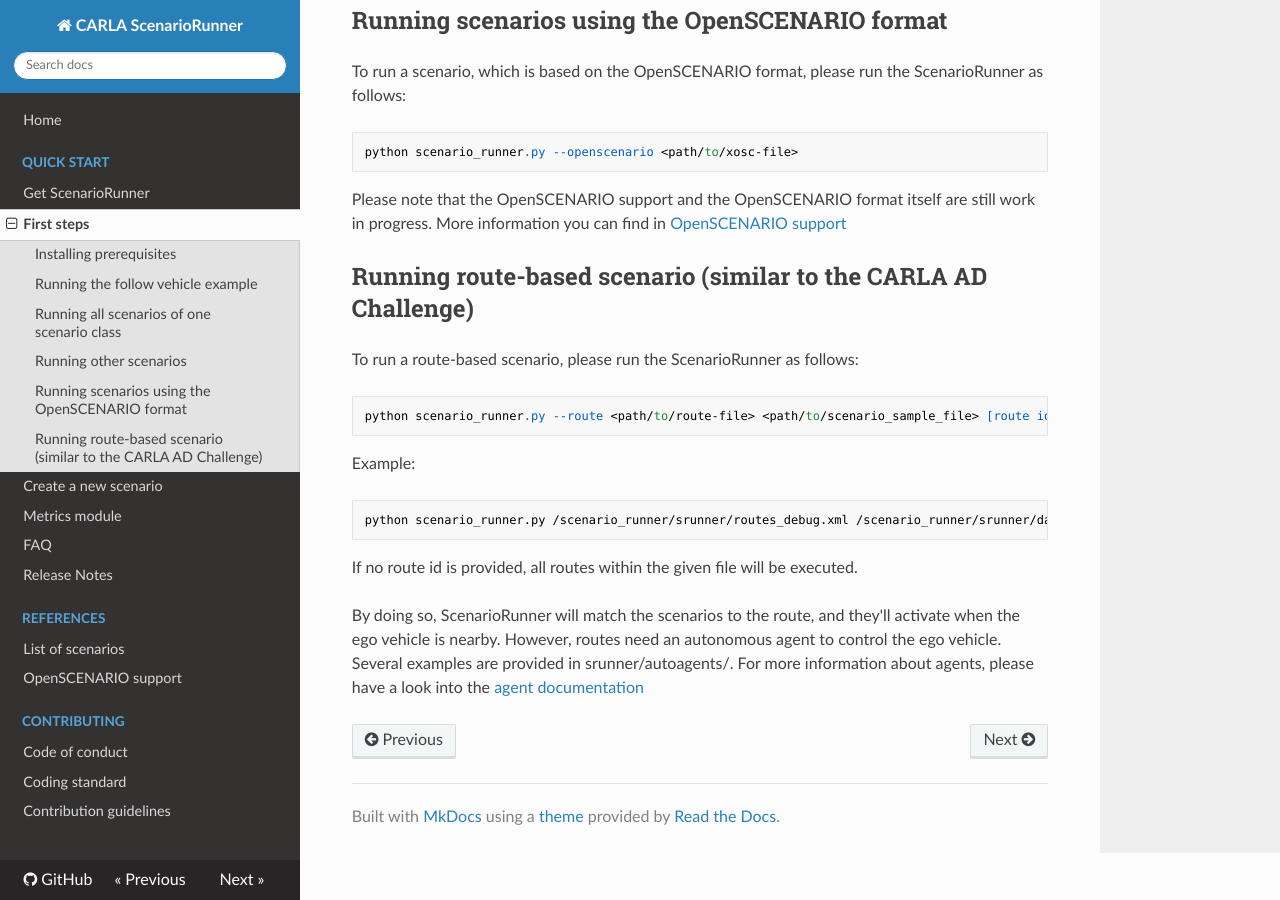
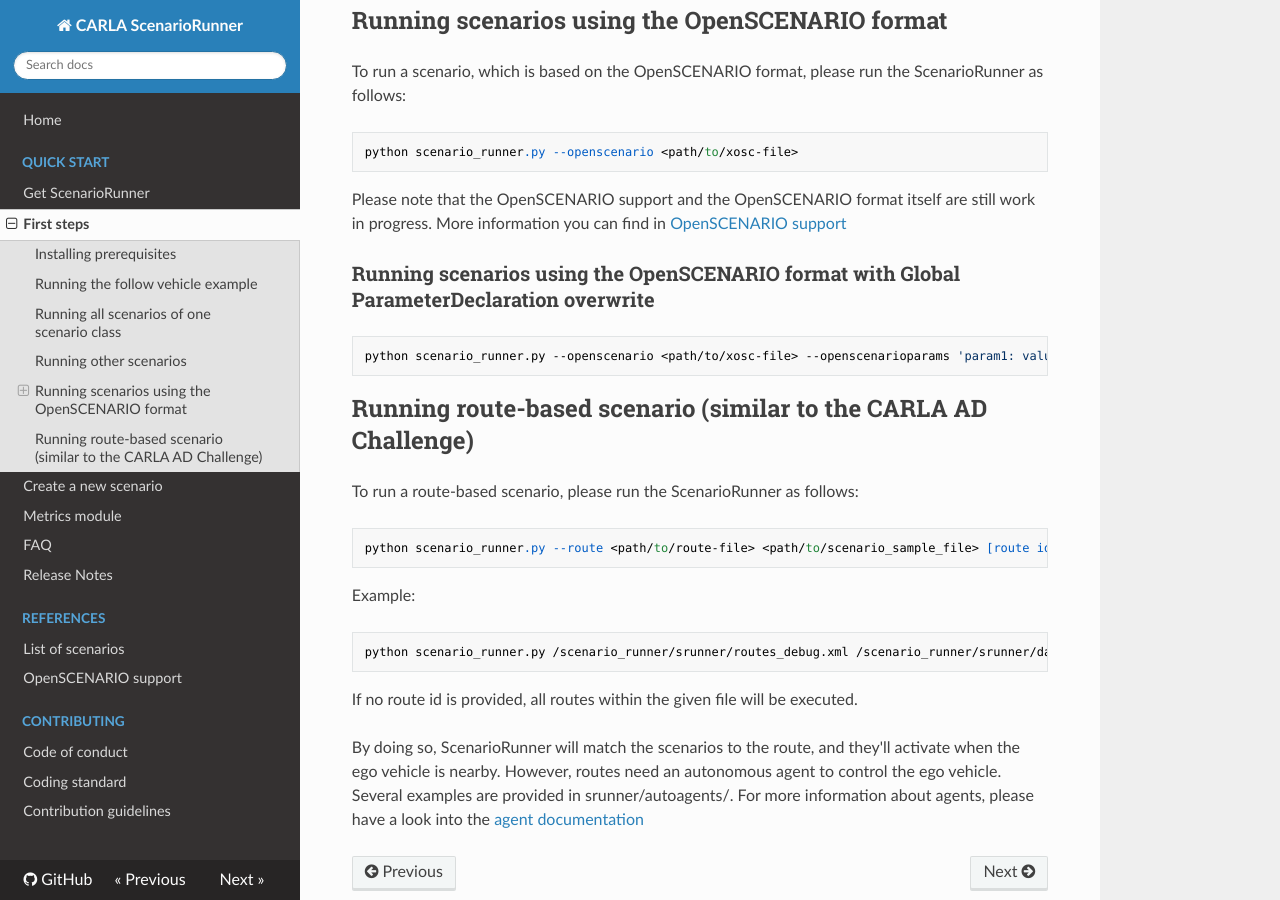
Before and after one commit to carla-simulator/scenario_runner, an MkDocs documentation site: the page built from Docs/getting_started.md, in a window 1280 px wide and 900 px high, scrolled down 2041 px. Built offline with MkDocs 1.6.1, drawn with Linux system fonts in a browser that asks for light colours; nearby versions of some CDN libraries.

Commit message:
Updated openscenarioparams in docs

````diff
--- a/Docs/getting_started.md
+++ b/Docs/getting_started.md
@@ -90,6 +90,11 @@
 Please note that the OpenSCENARIO support and the OpenSCENARIO format itself are still work in progress.
 More information you can find in [OpenSCENARIO support](openscenario_support.md)
 
+### Running scenarios using the OpenSCENARIO format with Global ParameterDeclaration overwrite
+```
+python scenario_runner.py --openscenario <path/to/xosc-file> --openscenarioparams 'param1: value1, param2: value2'
+```
+
 ## Running route-based scenario (similar to the CARLA AD Challenge)
 To run a route-based scenario, please run the ScenarioRunner as follows:
 ```
````
